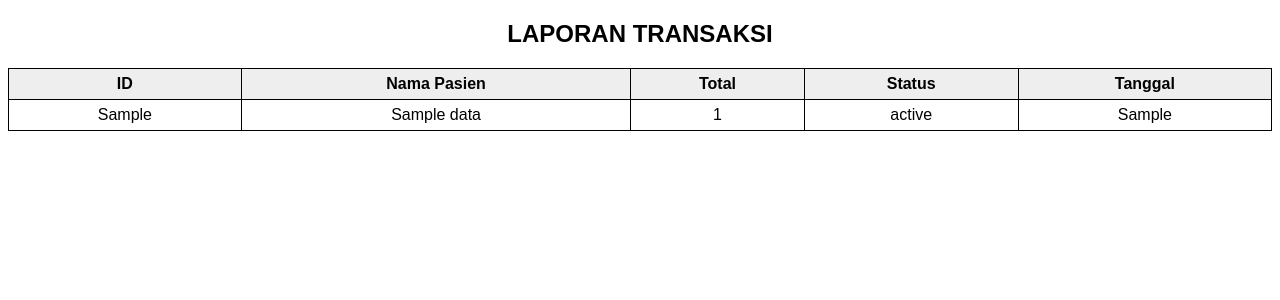
After one commit to EmilieRochefort125/Tugas, a Flask app: template templates/transaksi_pdf.html in a window 1280 px wide. The commit adds this page. Shown: the top 300 px of the page. Run offline with Flask 3, Linux system fonts and the light colour scheme; the template is opened without the code that fills it: most values are stand-ins (such as "Sample title", 1, 10 or a date in 2020).

Commit message:
tambah fitur cetak pdf transaksi

```diff
--- a/app.py
+++ b/app.py
@@ -93,6 +93,18 @@ def pasien_pdf():
     data = cursor.fetchall()
     return render_template("pasien_pdf.html", data=data)
 
+@app.route("/transaksi/pdf")
+def transaksi_pdf():
+    cursor = db_zidane.cursor(dictionary=True)
+    cursor.execute("""
+        SELECT t.id_transaksi_zidane, p.nama_zidane,
+               t.total_biaya_zidane, t.status_pembayaran_zidane, t.tgl_zidane
+        FROM transaksi_zidane t
+        JOIN pasien_zidane p ON t.id_pasien_zidane=p.id_pasien_zidane
+    """)
+    data = cursor.fetchall()
+    return render_template("transaksi_pdf.html", data=data)
+
 
 if __name__ == "__main__":
     app.run(debug=True)
--- a/templates/transaksi.html
+++ b/templates/transaksi.html
@@ -47,6 +47,11 @@
 {% endfor %}
 </table>
 
+<br>
+<a href="/transaksi/pdf" target="_blank">
+    <button>Cetak PDF Transaksi</button>
+</a>
+
 <a href="/pasien">Lihat Data Pasien</a>
 
 </body>
--- /dev/null
+++ b/templates/transaksi_pdf.html
@@ -0,0 +1,42 @@
+<!DOCTYPE html>
+<html>
+<head>
+    <title>Laporan Transaksi</title>
+    <style>
+        body { font-family: Arial; }
+        table { border-collapse: collapse; width: 100%; }
+        th, td { border: 1px solid black; padding: 6px; text-align: center; }
+        th { background: #eee; }
+    </style>
+</head>
+<body>
+
+<h2 align="center">LAPORAN TRANSAKSI</h2>
+
+<table>
+<tr>
+    <th>ID</th>
+    <th>Nama Pasien</th>
+    <th>Total</th>
+    <th>Status</th>
+    <th>Tanggal</th>
+</tr>
+
+{% for d in data %}
+<tr>
+    <td>{{ d.id_transaksi_zidane }}</td>
+    <td>{{ d.nama_zidane }}</td>
+    <td>{{ d.total_biaya_zidane }}</td>
+    <td>{{ d.status_pembayaran_zidane }}</td>
+    <td>{{ d.tgl_zidane }}</td>
+</tr>
+{% endfor %}
+
+</table>
+
+<script>
+    window.print();
+</script>
+
+</body>
+</html>
```
